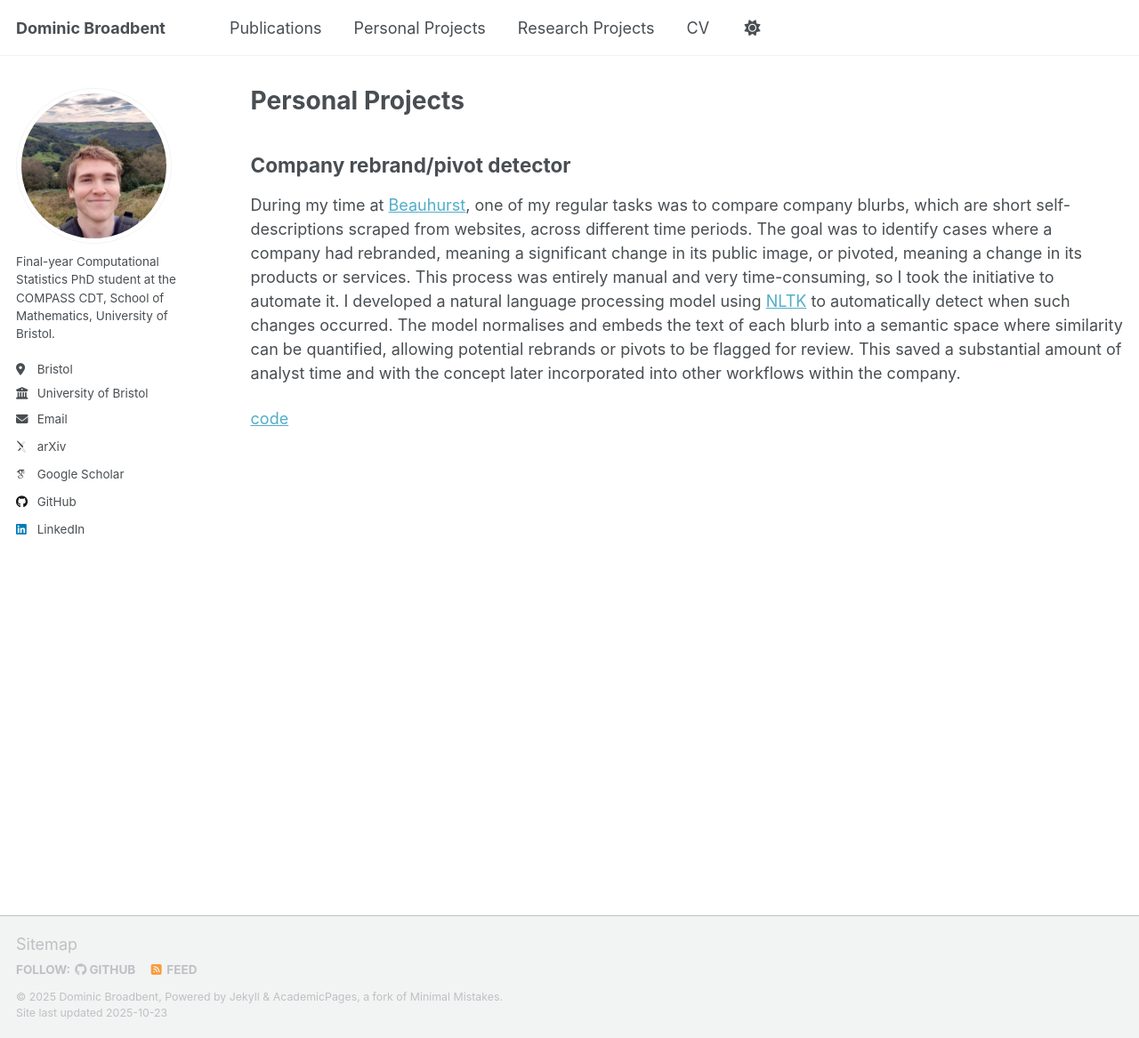
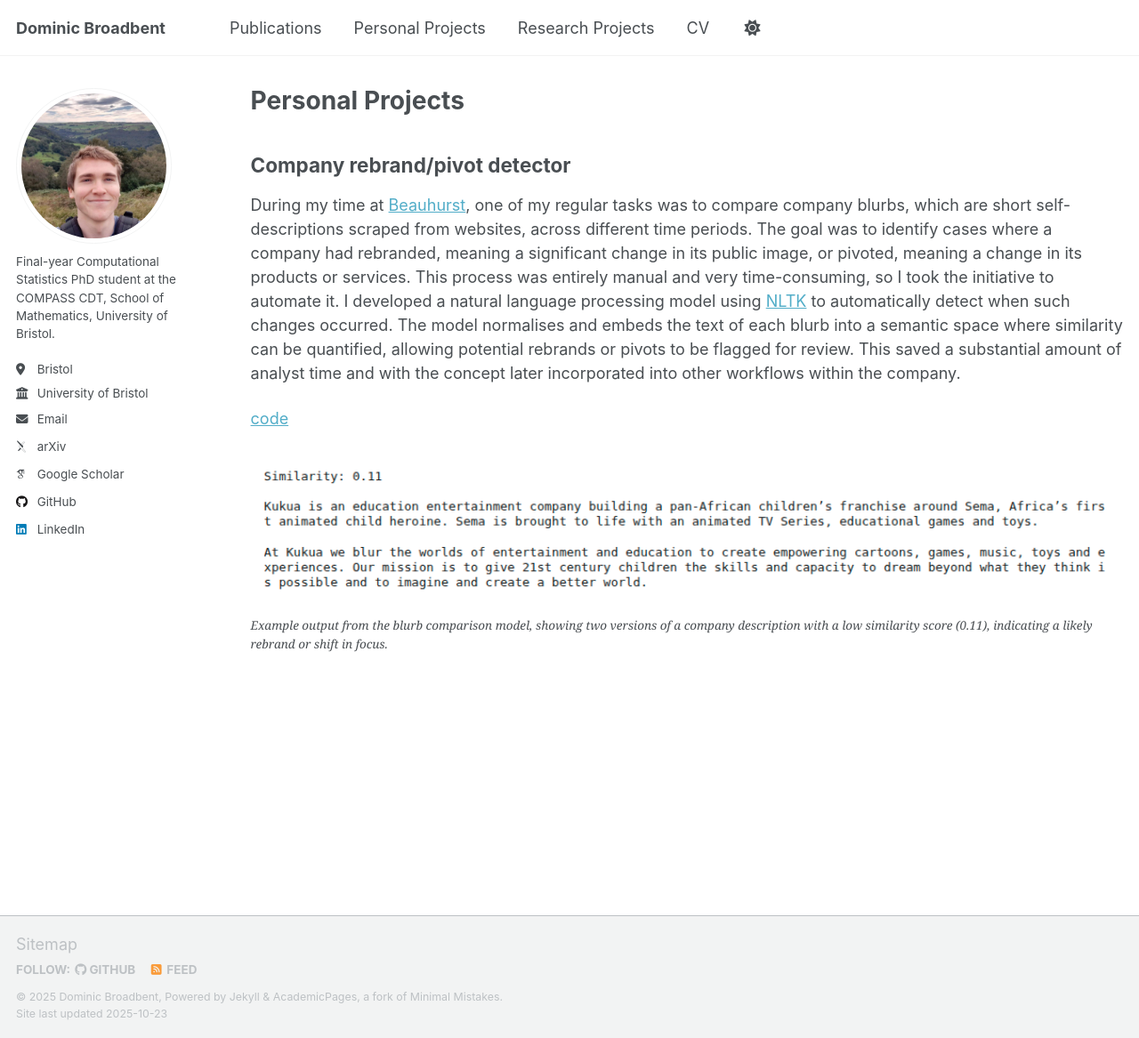
Before and after one commit to dominicjbroadbent/dominicjbroadbent.github.io, a Jekyll site: the page built from _pages/personal_projects.md, in a window 1280 px wide and 1167 px high. Shown: the whole window at 89% size. Built offline with Jekyll 4.4.1, drawn with Linux system fonts in a browser that asks for light colours; some web fonts are replaced; a script that is not in the unit is left out.

Commit message:
Update personal_projects.md

```diff
--- a/_pages/personal_projects.md
+++ b/_pages/personal_projects.md
@@ -14,3 +14,12 @@ redirect_from:
 During my time at [Beauhurst](https://www.beauhurst.com/), one of my regular tasks was to compare company blurbs, which are short self-descriptions scraped from websites, across different time periods. The goal was to identify cases where a company had rebranded, meaning a significant change in its public image, or pivoted, meaning a change in its products or services. This process was entirely manual and very time-consuming, so I took the initiative to automate it. I developed a natural language processing model using [NLTK](https://www.nltk.org/) to automatically detect when such changes occurred. The model normalises and embeds the text of each blurb into a semantic space where similarity can be quantified, allowing potential rebrands or pivots to be flagged for review. This saved a substantial amount of analyst time and with the concept later incorporated into other workflows within the company.
 
 [code](https://github.com/dominicjbroadbent/pr_detector)
+
+<figure>
+  <img src="/images/pivot.png"
+       alt="Text before an after pivot in services."
+       style="max-width:100%; height:auto;">
+  <figcaption>
+    <em>Example output from the blurb comparison model, showing two versions of a company description with a low similarity score (0.11), indicating a likely rebrand or shift in focus.</em>
+  </figcaption>
+</figure>
```
